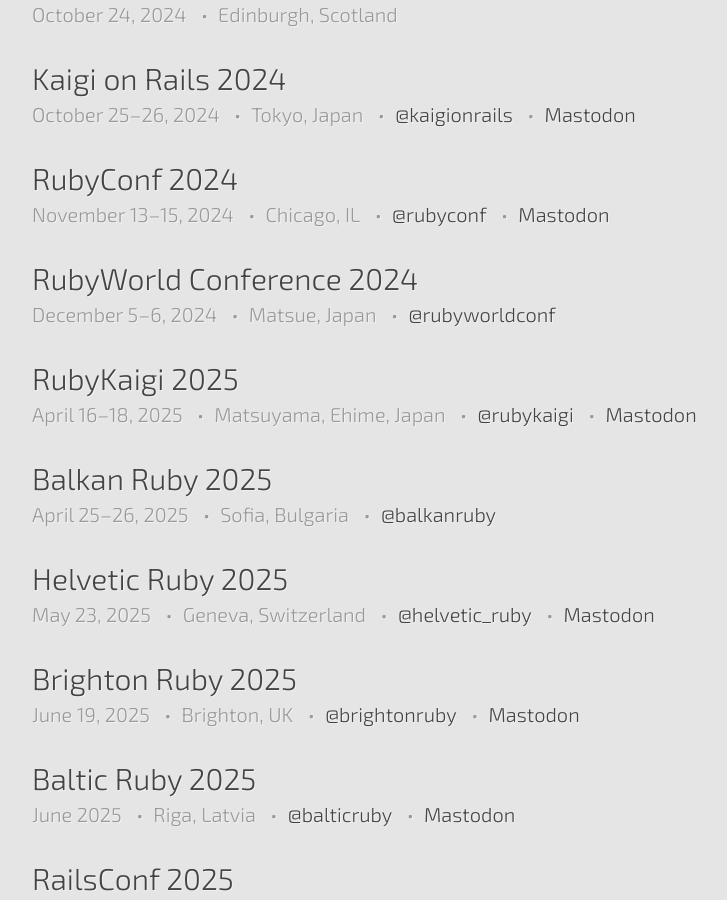
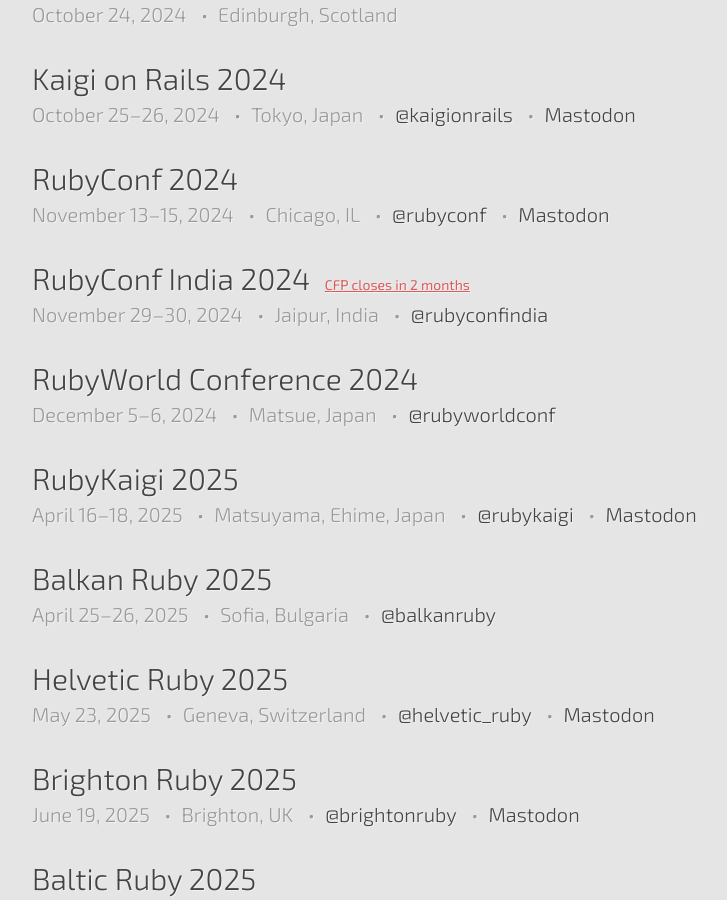
Before and after one commit to ruby-conferences/ruby-conferences.github.io, a Jekyll site: the page built from index.html, in a window 1280 px wide and 900 px high, scrolled down 1402 px. Shown: the whole window, without its empty margins (208-935 px from the left). Built offline with Jekyll 4.4.1, drawn with Linux system fonts in a browser that asks for light colours.

Commit message:
Add RubyConf India 2024 (#689)

```diff
--- a/_data/conferences.yml
+++ b/_data/conferences.yml
@@ -2741,6 +2741,16 @@
   cfp_close_date: 2024-07-22
   cfp_link: https://sessionize.com/rubyconf-2024/
 
+- name: RubyConf India 2024
+  location: Jaipur, India
+  start_date: 2024-11-29
+  end_date: 2024-11-30
+  url: https://rubyconf.in
+  twitter: rubyconfindia
+  cfp_open_date: 2024-07-23
+  cfp_close_date: 2024-09-25
+  cfp_link: https://www.papercall.io/rubyconf-india-2024
+
 - name: RubyWorld Conference 2024
   location: Matsue, Japan
   start_date: 2024-12-05
```
